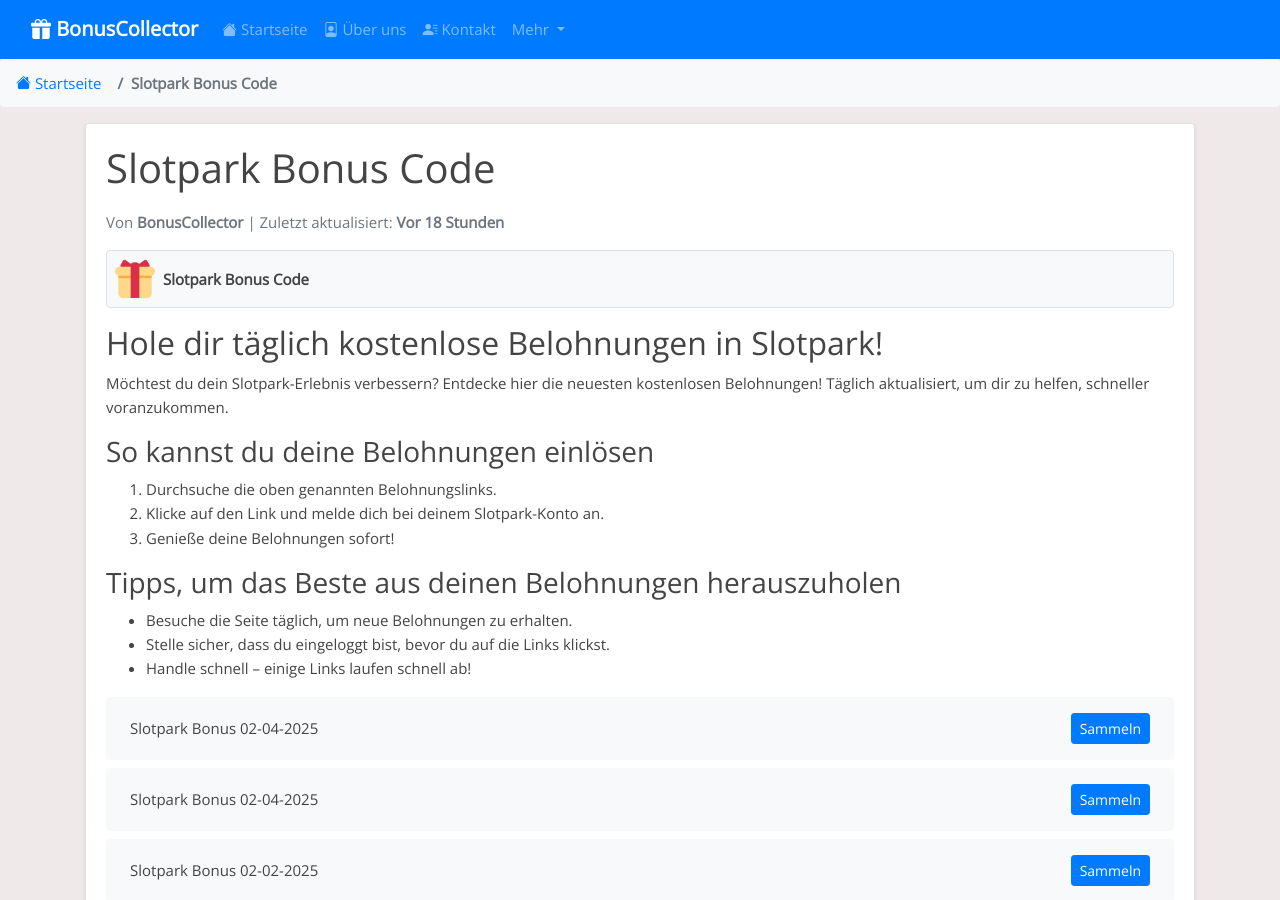
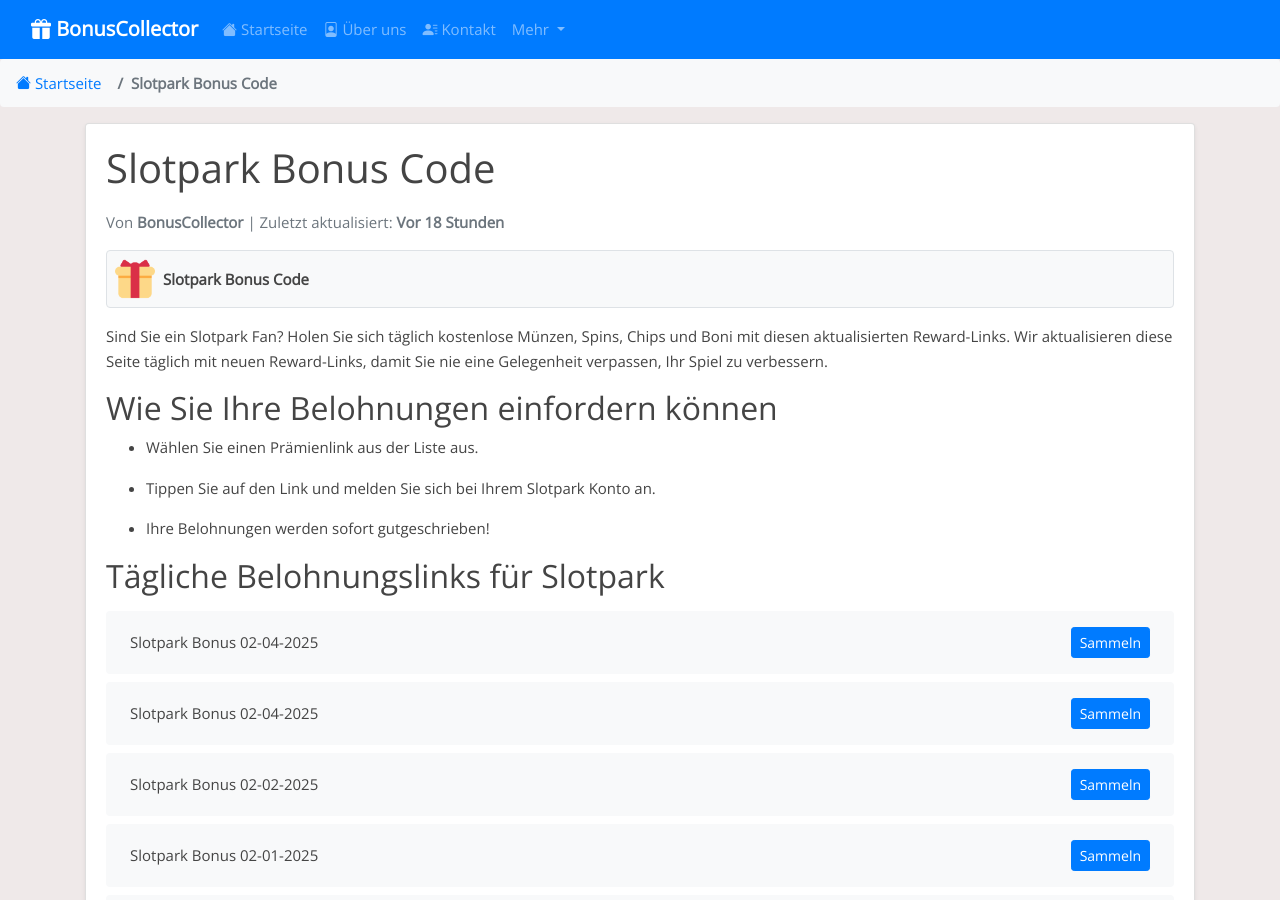
Before and after one commit to Prollad99/bs-de, a Jekyll site: the page built from _posts/2025-01-19-slotpark.md, in a window 1280 px wide and 900 px high. Built offline with Jekyll 4.4.1, drawn with Linux system fonts in a browser that asks for light colours; some of the changed text lies outside the part shown.

Commit message:
Aktualisiere slotpark-Belohnungslinks, Inhalte und Änderungsdatum

```diff
--- a/_includes/slotpark_footer.html
+++ b/_includes/slotpark_footer.html
@@ -1,7 +1,7 @@
-<h3>Warum du unsere Slotpark-Updates folgen solltest</h3>
+## Warum sollten Sie unsere Reward Updates verfolgen?
 
-<p>Wir bieten täglich die neuesten Belohnungslinks aus offiziellen Slotpark-Aktionen. So bleibst du immer auf dem neuesten Stand. Speichere diese Seite für schnellen Zugriff.</p>
 
-<h4>Hinweis:</h4>
+Wir aktualisieren die Links ständig, um sicherzustellen, dass Sie die neuesten Belohnungen erhalten. Alle Belohnungen stammen aus offiziellen Slotpark Aktionen, so dass Sie sie einfach und sicher einfordern können.
 
-<p>Diese Seite ist nicht mit den offiziellen Entwicklern von Slotpark verbunden. Alle Belohnungen stammen aus öffentlichen Quellen.</p>
+
+Hinweis: Diese Links können ablaufen, also fordern Sie Ihre Belohnungen schnell ein. Wir sind nicht mit den Entwicklern von Slotpark verbunden; diese Seite ist eine Ressource für Spieler.
--- a/_includes/slotpark_post.html
+++ b/_includes/slotpark_post.html
@@ -1,27 +1,14 @@
-<h2>Hole dir täglich kostenlose Belohnungen in Slotpark!</h2>
+Sind Sie ein Slotpark Fan? Holen Sie sich täglich kostenlose Münzen, Spins, Chips und Boni mit diesen aktualisierten Reward-Links. Wir aktualisieren diese Seite täglich mit neuen Reward-Links, damit Sie nie eine Gelegenheit verpassen, Ihr Spiel zu verbessern.
 
-<p>Möchtest du dein Slotpark-Erlebnis verbessern? Entdecke hier die neuesten kostenlosen Belohnungen! Täglich aktualisiert, um dir zu helfen, schneller voranzukommen.</p>
 
-<h3>So kannst du deine Belohnungen einlösen</h3>
+## Wie Sie Ihre Belohnungen einfordern können
 
-<ol>
 
-  <li>Durchsuche die oben genannten Belohnungslinks.</li>
+- Wählen Sie einen Prämienlink aus der Liste aus.
 
-  <li>Klicke auf den Link und melde dich bei deinem Slotpark-Konto an.</li>
+- Tippen Sie auf den Link und melden Sie sich bei Ihrem Slotpark Konto an.
 
-  <li>Genieße deine Belohnungen sofort!</li>
+- Ihre Belohnungen werden sofort gutgeschrieben!
 
-</ol>
 
-<h3>Tipps, um das Beste aus deinen Belohnungen herauszuholen</h3>
-
-<ul>
-
-  <li>Besuche die Seite täglich, um neue Belohnungen zu erhalten.</li>
-
-  <li>Stelle sicher, dass du eingeloggt bist, bevor du auf die Links klickst.</li>
-
-  <li>Handle schnell – einige Links laufen schnell ab!</li>
-
-</ul>
+## Tägliche Belohnungslinks für Slotpark
```
